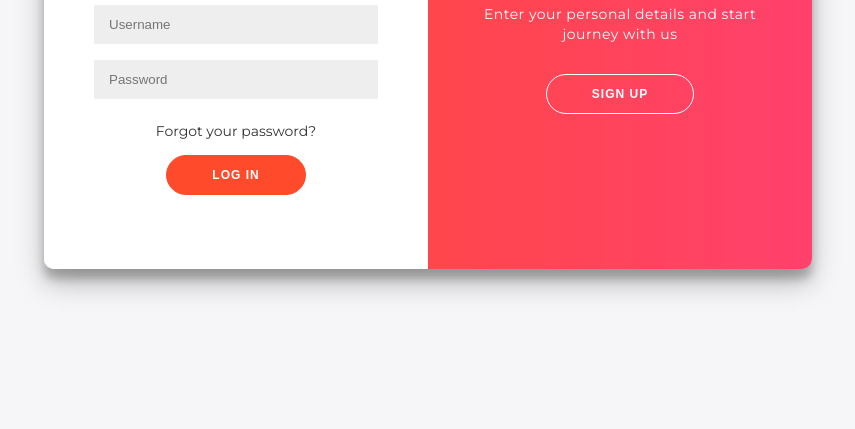
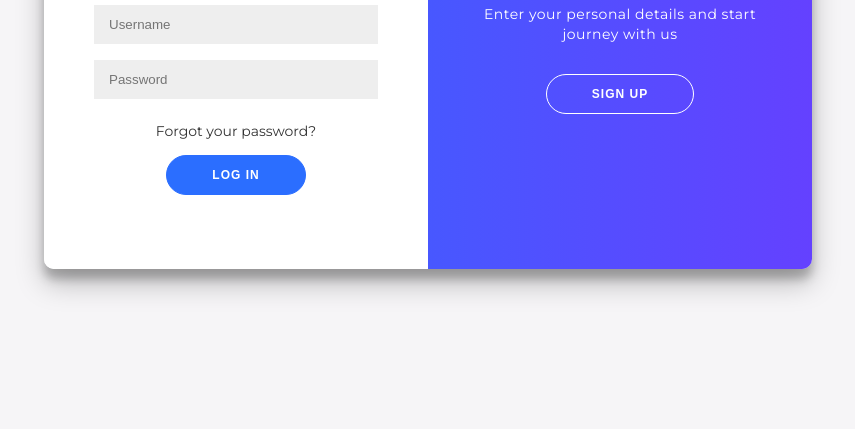
Before and after one commit to AzamovMuhammad/full-stack-CRUD-photo-gallery-with-users-profile, a plain HTML site: page frontend/index.html in a window 1280 px wide. Shown: the part 371-800 px from the top of the page, without its empty margins (212-1067 px from the left). Drawn offline with nearby package versions, Linux system fonts and the light colour scheme.

```diff
--- a/backend/script.js
+++ b/backend/script.js
@@ -139,7 +139,7 @@
   }
 });
 
-// 🔹 Postdagi like-lar sonini olish
+// Postdagi like-lar sonini olish
 app.post("/likes", async (req, res) => {
   const { images_id } = req.body;
   try {
--- a/frontend/assets/css/style.css
+++ b/frontend/assets/css/style.css
@@ -45,8 +45,8 @@
 
 button {
   border-radius: 20px;
-  border: 1px solid #FF4B2B;
-  background-color: #FF4B2B;
+  border: 1px solid #2b6eff;
+  background-color: #2b6eff;
   color: #FFFFFF;
   font-size: 12px;
   font-weight: bold;
@@ -159,9 +159,9 @@
 }
 
 .overlay {
-  background: #FF416C;
-  background: -webkit-linear-gradient(to right, #FF4B2B, #FF416C);
-  background: linear-gradient(to right, #FF4B2B, #FF416C);
+  background: #6441ff;
+  background: -webkit-linear-gradient(to right, #2b6eff, #6441ff);
+  background: linear-gradient(to right, #2b6eff, #6441ff);
   background-repeat: no-repeat;
   background-size: cover;
   background-position: 0 0;
```
Also changed, not shown: frontend/assets/css/profile.css (+4 -4 lines), frontend/assets/js/profile.js (+0 -8 lines), frontend/profile.html (+1 -0 lines).
